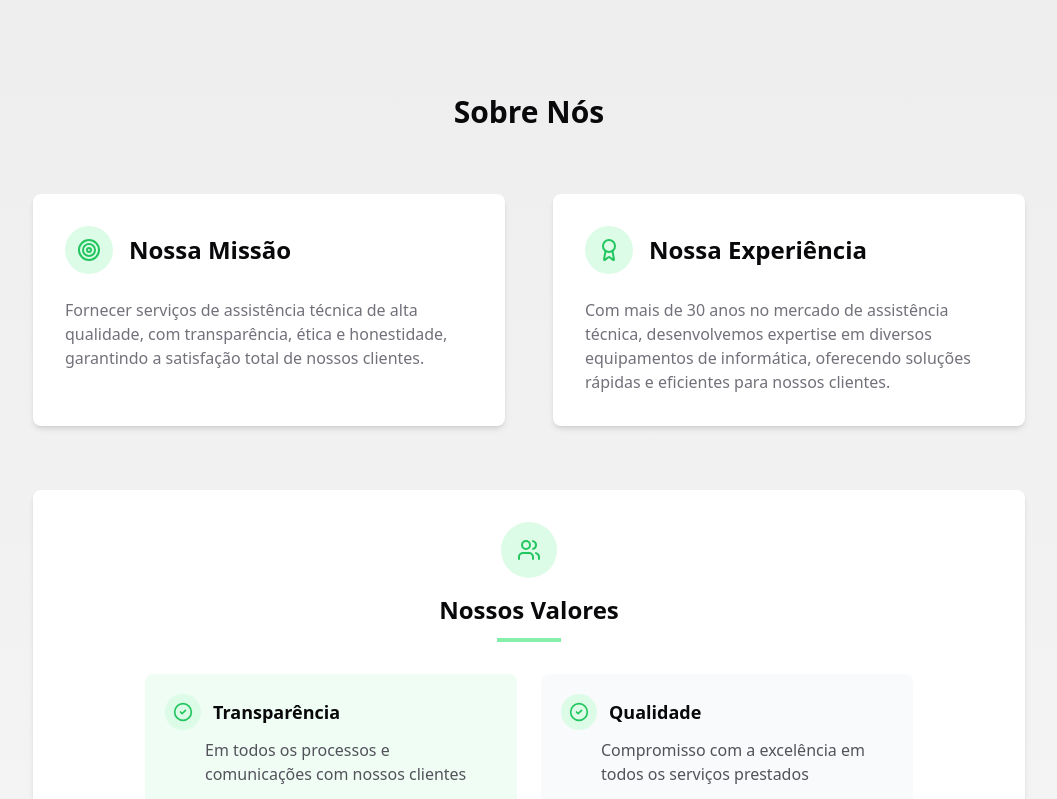
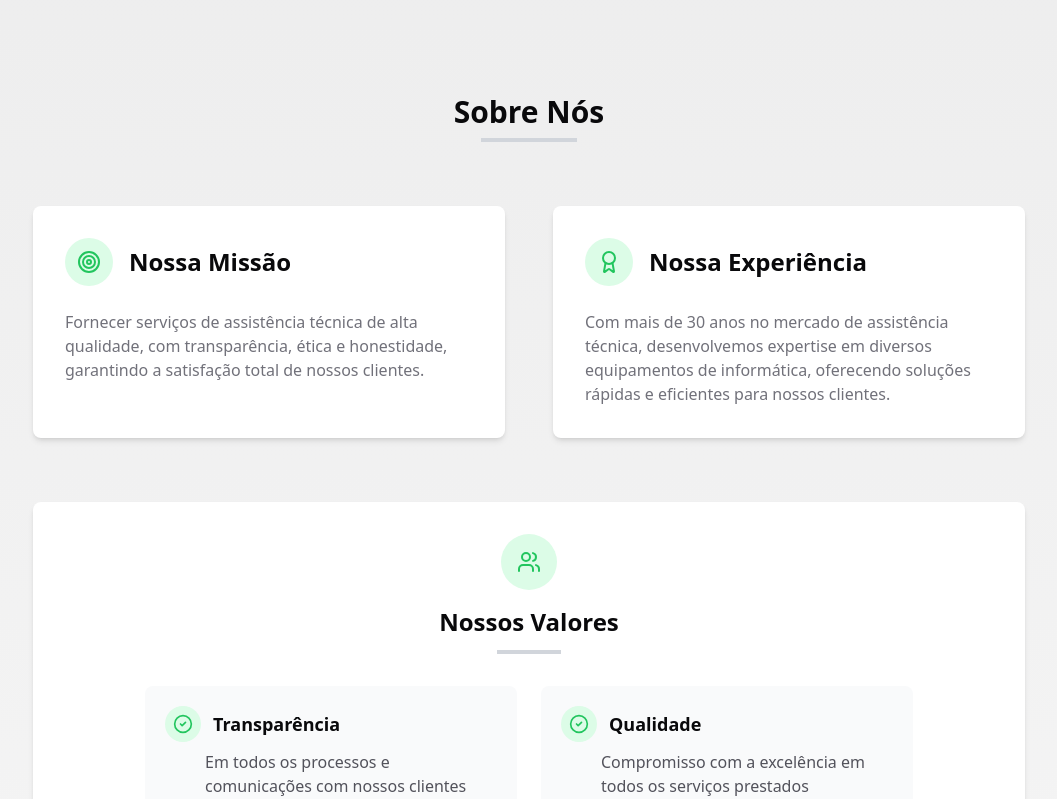
Before and after one commit to Daischi/Intercompnet, a Next.js app: page / in a window 1280 px wide. Shown: the part 880-1679 px from the top of the page, without its empty margins (111-1168 px from the left). Built offline with nearby package versions, Linux system fonts and the light colour scheme.

Commit message:
mudando toda a palheta

```diff
--- a/src/components/Sobrenos/index.tsx
+++ b/src/components/Sobrenos/index.tsx
@@ -5,6 +5,7 @@ export default function Sobrenos() {
     <div className="container mx-auto px-4 py-16 max-w-5xl scale-100">
       <div className="text-center mb-12">
         <h1 className="text-3xl font-bold mb-2">Sobre Nós</h1>
+        <div className="w-24 h-1 bg-gray-300 mx-auto"></div>
 
       </div>
 
@@ -42,11 +43,11 @@ export default function Sobrenos() {
             <Users className="text-green-500 h-6 w-6" />
           </div>
           <h2 className="text-2xl font-bold">Nossos Valores</h2>
-          <div className="w-16 h-1 bg-green-300 mx-auto mt-3"></div>
+          <div className="w-16 h-1 bg-gray-300 mx-auto mt-3"></div>
         </div>
 
         <div className="grid grid-cols-1 sm:grid-cols-2 gap-6 max-w-3xl mx-auto">
-          <div className="bg-green-50 dark:bg-zinc-700/30 p-5 rounded-lg transition-transform hover:scale-105">
+          <div className="bg-gray-50 dark:bg-zinc-700/30 p-5 rounded-lg transition-transform hover:scale-105">
             <div className="flex items-center gap-3 mb-2">
               <div className="p-2 bg-green-100 dark:bg-green-900/50 rounded-full">
                 <CircleCheck className="text-green-500 h-5 w-5" />
@@ -70,7 +71,7 @@ export default function Sobrenos() {
             </p>
           </div>
 
-          <div className="bg-green-50 dark:bg-zinc-700/30 p-5 rounded-lg transition-transform hover:scale-105">
+          <div className="bg-gray-50 dark:bg-zinc-700/30 p-5 rounded-lg transition-transform hover:scale-105">
             <div className="flex items-center gap-3 mb-2">
               <div className="p-2 bg-green-100 dark:bg-green-900/50 rounded-full">
                 <CircleCheck className="text-green-500 h-5 w-5" />
@@ -82,7 +83,7 @@ export default function Sobrenos() {
             </p>
           </div>
 
-          <div className="bg-green-50 dark:bg-zinc-700/30 p-5 rounded-lg transition-transform hover:scale-105">
+          <div className="bg-gray-50 dark:bg-zinc-700/30 p-5 rounded-lg transition-transform hover:scale-105">
             <div className="flex items-center gap-3 mb-2">
               <div className="p-2 bg-green-100 dark:bg-green-900/50 rounded-full">
                 <CircleCheck className="text-green-500 h-5 w-5" />
```
